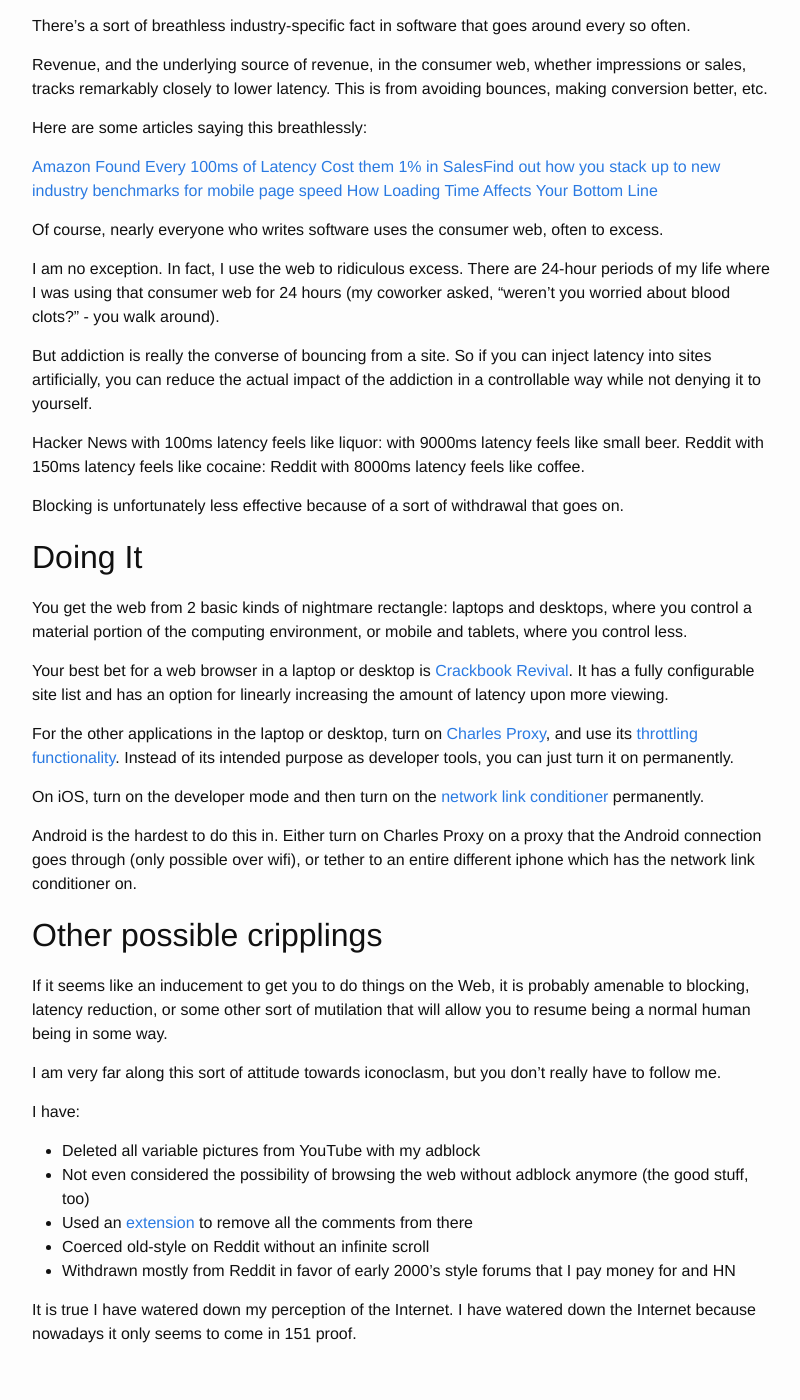
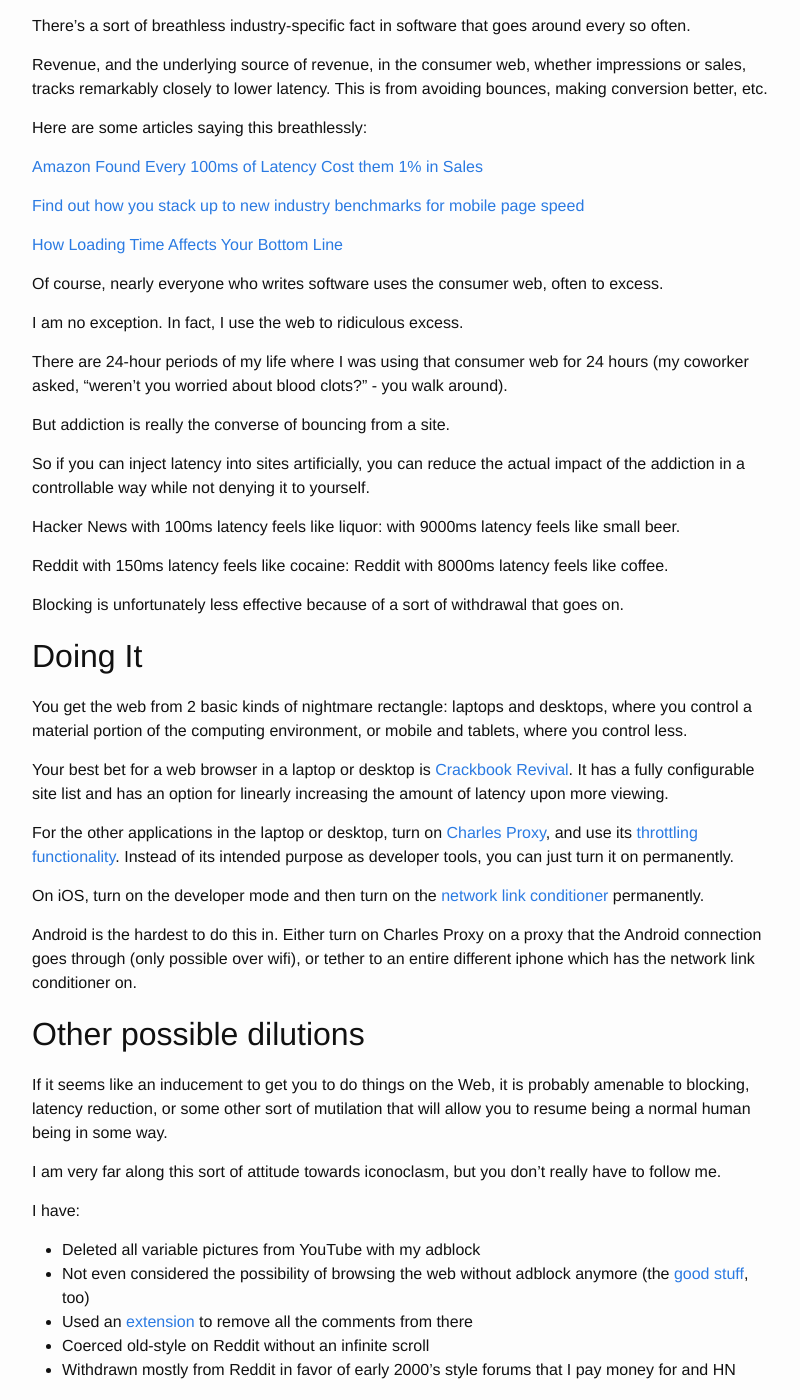
Before and after one commit to howonlee/howonlee.github.io, a Jekyll site: the page built from _posts/2020-02-12-I%20Add%2020%20Seconds%20of%20Latency%20to%20Every%20Website%20I%20Visit.md, in a window 1280 px wide and 1400 px high, scrolled down 192 px. Shown: the whole window, without its empty margins (238-1038 px from the left). Built offline with Jekyll 4.4.1, drawn with Linux system fonts in a browser that asks for light colours.

Commit message:
progress

```diff
--- a/_posts/2020-02-12-I%20Add%2020%20Seconds%20of%20Latency%20to%20Every%20Website%20I%20Visit.md
+++ b/_posts/2020-02-12-I%20Add%2020%20Seconds%20of%20Latency%20to%20Every%20Website%20I%20Visit.md
@@ -9,16 +9,25 @@
 
 Here are some articles saying this breathlessly:
 
-[Amazon Found Every 100ms of Latency Cost them 1% in Sales](https://www.gigaspaces.com/blog/amazon-found-every-100ms-of-latency-cost-them-1-in-sales/)[Find out how you stack up to new industry benchmarks for mobile page speed](https://www.thinkwithgoogle.com/marketing-resources/data-measurement/mobile-page-speed-new-industry-benchmarks/)
+[Amazon Found Every 100ms of Latency Cost them 1% in Sales](https://www.gigaspaces.com/blog/amazon-found-every-100ms-of-latency-cost-them-1-in-sales/)
+
+[Find out how you stack up to new industry benchmarks for mobile page speed](https://www.thinkwithgoogle.com/marketing-resources/data-measurement/mobile-page-speed-new-industry-benchmarks/)
+
 [How Loading Time Affects Your Bottom Line](https://neilpatel.com/blog/loading-time/)
 
 Of course, nearly everyone who writes software uses the consumer web, often to excess.
 
-I am no exception. In fact, I use the web to ridiculous excess. There are 24-hour periods of my life where I was using that consumer web for 24 hours (my coworker asked, "weren't you worried about blood clots?" - you walk around).
+I am no exception. In fact, I use the web to ridiculous excess.
 
-But addiction is really the converse of bouncing from a site. So if you can inject latency into sites artificially, you can reduce the actual impact of the addiction in a controllable way while not denying it to yourself.
+There are 24-hour periods of my life where I was using that consumer web for 24 hours (my coworker asked, "weren't you worried about blood clots?" - you walk around).
 
-Hacker News with 100ms latency feels like liquor: with 9000ms latency feels like small beer. Reddit with 150ms latency feels like cocaine: Reddit with 8000ms latency feels like coffee.
+But addiction is really the converse of bouncing from a site.
+
+So if you can inject latency into sites artificially, you can reduce the actual impact of the addiction in a controllable way while not denying it to yourself.
+
+Hacker News with 100ms latency feels like liquor: with 9000ms latency feels like small beer.
+
+Reddit with 150ms latency feels like cocaine: Reddit with 8000ms latency feels like coffee.
 
 Blocking is unfortunately less effective because of a sort of withdrawal that goes on.
 
@@ -35,7 +44,7 @@
 
 Android is the hardest to do this in. Either turn on Charles Proxy on a proxy that the Android connection goes through (only possible over wifi), or tether to an entire different iphone which has the network link conditioner on.
 
-Other possible cripplings
+Other possible dilutions
 ---
 
 If it seems like an inducement to get you to do things on the Web, it is probably amenable to blocking, latency reduction, or some other sort of mutilation that will allow you to resume being a normal human being in some way.
@@ -45,7 +54,7 @@
 I have:
 
 - Deleted all variable pictures from YouTube with my adblock
-- Not even considered the possibility of browsing the web without adblock anymore (the good stuff, too)
+- Not even considered the possibility of browsing the web without adblock anymore (the [good stuff](https://chrome.google.com/webstore/detail/ublock-origin/cjpalhdlnbpafiamejdnhcphjbkeiagm?hl=en), too)
 - Used an [extension](https://chrome.google.com/webstore/detail/hide-youtube-comments/kehdmnjmaakacofbgmjgjapbbibhafoh) to remove all the comments from there
 - Coerced old-style on Reddit without an infinite scroll
 - Withdrawn mostly from Reddit in favor of early 2000's style forums that I pay money for and HN
```
